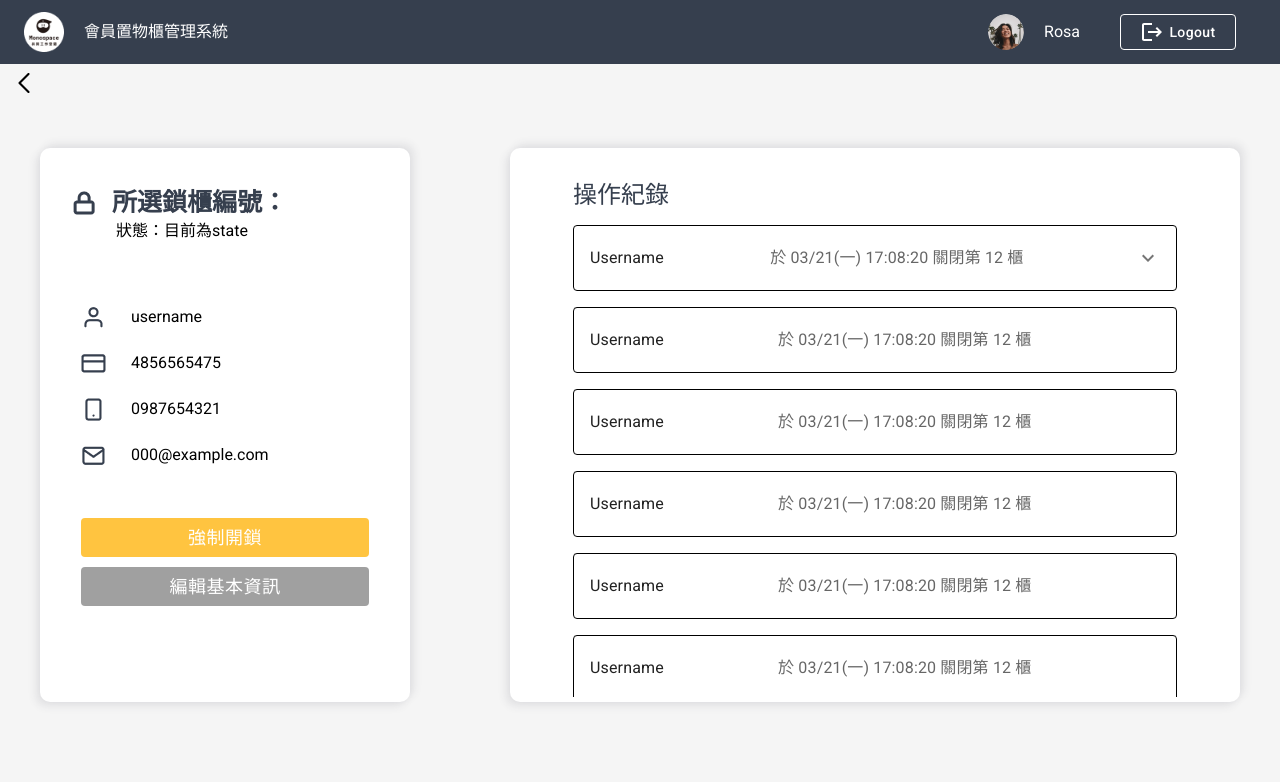
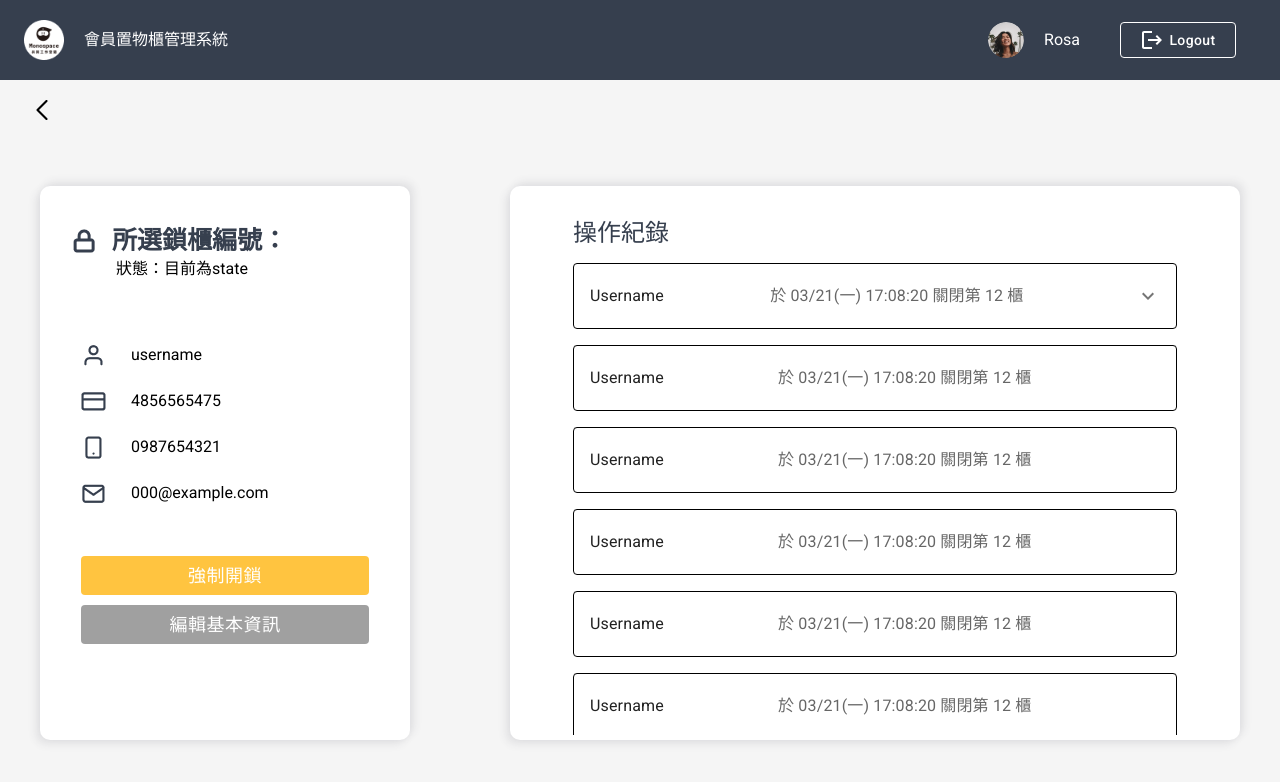
Before and after one commit to monosparta/luck-cms, a React (Create React App) app: page /info in a window 1280 px wide. Shown: the top 782 px of the page. Built offline with nearby package versions, Linux system fonts and the light colour scheme; sample sign-in values are in the browser's storage.

Commit message:
add alert

```diff
--- a/src/components/Appbar.js
+++ b/src/components/Appbar.js
@@ -27,7 +27,7 @@ const Appbar = () => {
 
   return (
     <div className="Appbar">
-      <AppBar position="static" elevation={0} style={{ background: "#363F4E" }}>
+      <AppBar position="static" elevation={0} style={{ background: "#363F4E", padding: '8px 0px' }}>
         <Toolbar>
           <img src="./mono.png" alt="" className="logo" />
           <p className="title">會員置物櫃管理系統</p>
--- a/src/pages/Info.css
+++ b/src/pages/Info.css
@@ -14,6 +14,7 @@
 	border: none;
 	background-color: transparent;
 	cursor: pointer;
+	padding: 12px 0px 12px 24px;
 }
 .section-base {
 	width: 30%;
@@ -105,17 +106,21 @@
 ::-webkit-scrollbar-track {
 	box-shadow: transparent;
 }
-.diacontent{
+.diacontent {
 	margin: 10px 0;
 }
-#alert-dialog-title{
+#alert-dialog-title {
 	line-height: 1;
 }
-.alert img{
+.alert img {
 	margin: 30px 0 8px 0;
 }
-.alert p{
+.alert p {
 	padding: 10px;
 	font-weight: 400;
 	font-size: 16px;
 }
+
+.success {
+	float: "right";
+}
--- a/src/pages/Info.js
+++ b/src/pages/Info.js
@@ -15,6 +15,9 @@ import { useSelector } from "react-redux";
 import DialogTitle from "@mui/material/DialogTitle";
 import { styled } from "@mui/material/styles";
 import TextField from "@mui/material/TextField";
+import Alert from '@mui/material/Alert';
+import Stack from '@mui/material/Stack';
+import Collapse from '@mui/material/Collapse';
 import { useParams, useLocation } from "react-router-dom";
 
 const Info = () => {
@@ -35,6 +38,7 @@ const Info = () => {
   useSelector(selectLuck);
 
   const [open, setOpen] = React.useState(false);
+  const [alertOpen, setAlertOpen] = React.useState(false);
   const [checkopen, setCheckOpen] = React.useState(false);
 
   const handleClickOpen = () => {
@@ -52,7 +56,13 @@ const Info = () => {
 
   const handleCheckClose = () => {
     setCheckOpen(false);
+    setAlertOpen(true);
+    setTimeout(() => {
+      setAlertOpen(false);
+    }, 3000);
   };
+
+
   const CssTextField = styled(TextField)({
     "& .MuiFormHelperText-root": {
       "&.Mui-focused": {
@@ -225,6 +235,7 @@ const Info = () => {
         </DialogActions>
       </Dialog>
       <div className="info__section">
+
         <div className="section-base">
           <div className="base lock">
             <img src="./lock.png" alt="" />
@@ -580,7 +591,21 @@ const Info = () => {
               </AccordionDetails> */}
             </Accordion>
           </div>
+          <div>
+
+          </div>
         </div>
+
+
+      </div>
+      <div>
+        <Stack className="success" sx={{ width: '478px', height: '52px', top: '107px', position: "absolute", right: '24px', }} spacing={2}>
+          <Collapse in={alertOpen}>
+            <Alert variant="filled" severity="success">
+              This is a success alert — check it out!
+            </Alert>
+          </Collapse>
+        </Stack>
       </div>
     </div>
   );
--- a/src/redux/luckSlice.js
+++ b/src/redux/luckSlice.js
@@ -6,7 +6,7 @@ export const LuckStatus = createAsyncThunk(
         try {
             const token = localStorage.getItem("token");
             const response = await fetch(
-                "https://2456-211-72-239-241.ngrok.io/api/locker",
+                "https://dd82-211-72-239-241.ngrok.io/api/locker",
                 {
                     method: "GET",
                     headers: {
--- a/src/redux/userSlice.js
+++ b/src/redux/userSlice.js
@@ -5,7 +5,7 @@ export const login = createAsyncThunk(
   async ({ email, password }, thunkAPI) => {
     try {
       const response = await fetch(
-        "https://2456-211-72-239-241.ngrok.io/api/login",
+        "https://dd82-211-72-239-241.ngrok.io/api/login",
         {
           method: "POST",
           headers: {
```
Lines whose indentation alone changed are shown as unchanged.
